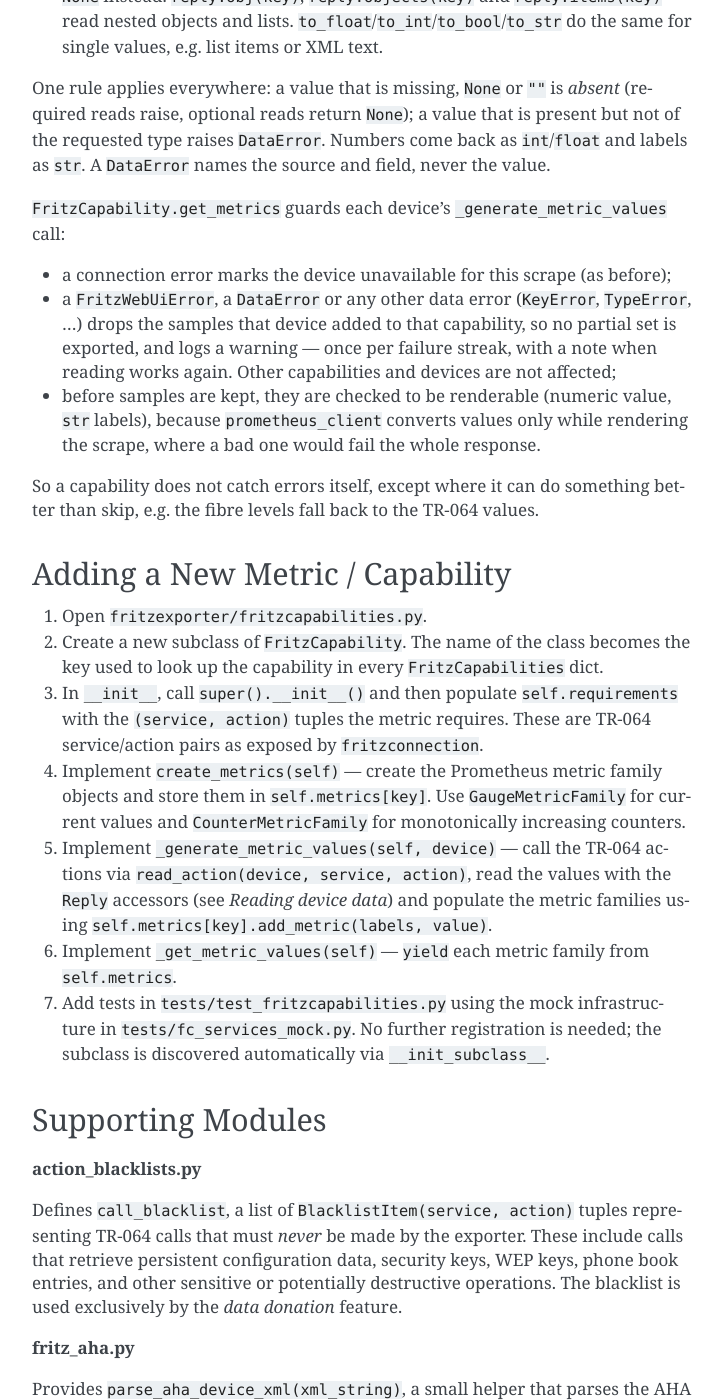
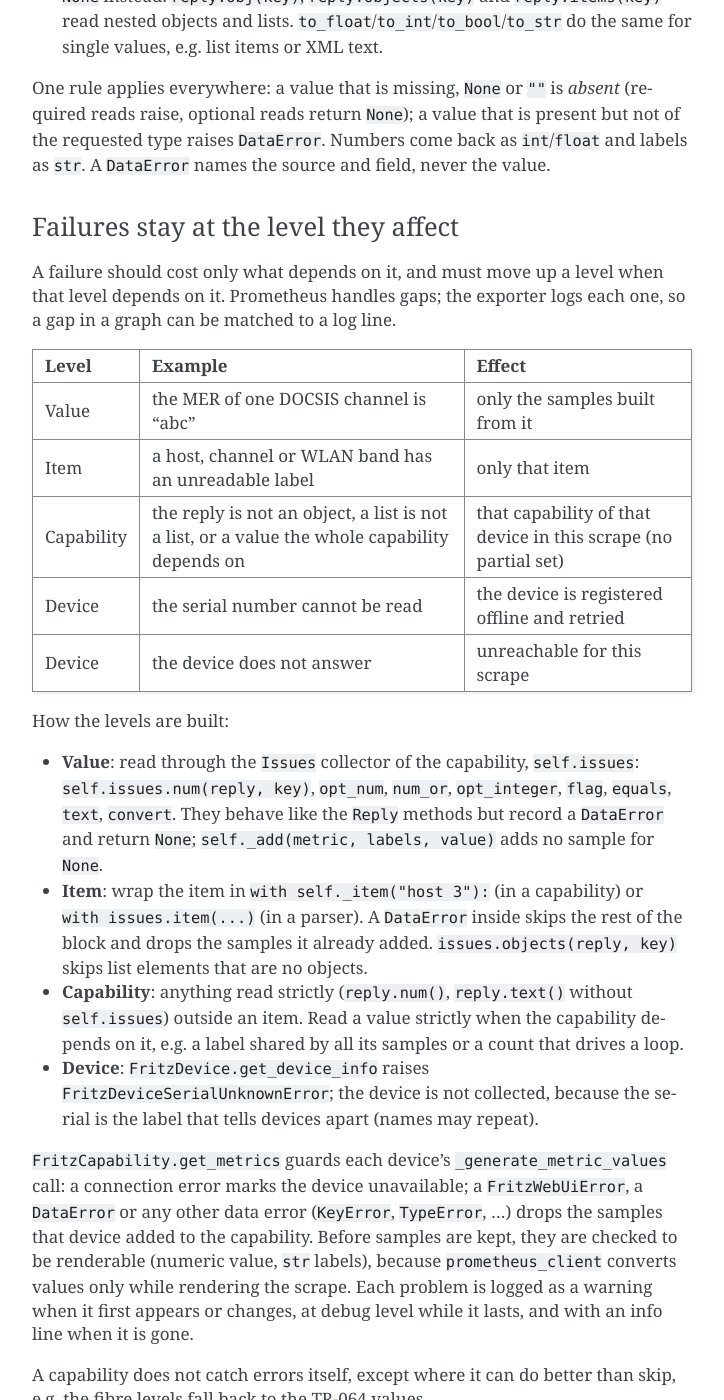
Before and after one commit to pdreker/fritz_exporter, a Sphinx documentation site: the page built from docs/coding.rst, in a window 1280 px wide and 1400 px high, scrolled down 4235 px. Shown: the whole window, without its empty margins (388-1112 px from the left). Built offline with Sphinx 7.4.7, drawn with Linux system fonts in a browser that asks for light colours; some of the changed text lies outside the part shown.

Commit message:
docs: describe the failure levels for reading device data
Co-Authored-By: Claude Opus 5.5 <noreply@anthropic.com>

```diff
--- a/docs/coding.rst
+++ b/docs/coding.rst
@@ -188,19 +188,60 @@ One rule applies everywhere: a value that is missing, ``None`` or ``""`` is *abs
 not of the requested type raises ``DataError``.  Numbers come back as ``int``/``float``
 and labels as ``str``.  A ``DataError`` names the source and field, never the value.
 
+Failures stay at the level they affect
+^^^^^^^^^^^^^^^^^^^^^^^^^^^^^^^^^^^^^^
+
+A failure should cost only what depends on it, and must move up a level when that
+level depends on it.  Prometheus handles gaps; the exporter logs each one, so a gap
+in a graph can be matched to a log line.
+
++------------+----------------------------------------+-----------------------------------+
+| Level      | Example                                | Effect                            |
++============+========================================+===================================+
+| Value      | the MER of one DOCSIS channel is "abc" | only the samples built from it    |
++------------+----------------------------------------+-----------------------------------+
+| Item       | a host, channel or WLAN band has an    | only that item                    |
+|            | unreadable label                       |                                   |
++------------+----------------------------------------+-----------------------------------+
+| Capability | the reply is not an object, a list is  | that capability of that device in |
+|            | not a list, or a value the whole       | this scrape (no partial set)      |
+|            | capability depends on                  |                                   |
++------------+----------------------------------------+-----------------------------------+
+| Device     | the serial number cannot be read       | the device is registered offline  |
+|            |                                        | and retried                       |
++------------+----------------------------------------+-----------------------------------+
+| Device     | the device does not answer             | unreachable for this scrape       |
++------------+----------------------------------------+-----------------------------------+
+
+How the levels are built:
+
+* **Value**: read through the ``Issues`` collector of the capability, ``self.issues``:
+  ``self.issues.num(reply, key)``, ``opt_num``, ``num_or``, ``opt_integer``, ``flag``,
+  ``equals``, ``text``, ``convert``.  They behave like the ``Reply`` methods but record a
+  ``DataError`` and return ``None``; ``self._add(metric, labels, value)`` adds no
+  sample for ``None``.
+* **Item**: wrap the item in ``with self._item("host 3"):`` (in a capability) or
+  ``with issues.item(...)`` (in a parser).  A ``DataError`` inside skips the rest of
+  the block and drops the samples it already added.  ``issues.objects(reply, key)``
+  skips list elements that are no objects.
+* **Capability**: anything read strictly (``reply.num()``, ``reply.text()`` without
+  ``self.issues``) outside an item.  Read a value strictly when the capability depends
+  on it, e.g. a label shared by all its samples or a count that drives a loop.
+* **Device**: ``FritzDevice.get_device_info`` raises ``FritzDeviceSerialUnknownError``;
+  the device is not collected, because the serial is the label that tells devices
+  apart (names may repeat).
+
 ``FritzCapability.get_metrics`` guards each device's ``_generate_metric_values`` call:
+a connection error marks the device unavailable; a ``FritzWebUiError``, a
+``DataError`` or any other data error (``KeyError``, ``TypeError``, ...) drops the
+samples that device added to the capability.  Before samples are kept, they are
+checked to be renderable (numeric value, ``str`` labels), because ``prometheus_client``
+converts values only while rendering the scrape.  Each problem is logged as a warning
+when it first appears or changes, at debug level while it lasts, and with an info line
+when it is gone.
 
-* a connection error marks the device unavailable for this scrape (as before);
-* a ``FritzWebUiError``, a ``DataError`` or any other data error (``KeyError``,
-  ``TypeError``, ...) drops the samples that device added to that capability, so no
-  partial set is exported, and logs a warning — once per failure streak, with a note
-  when reading works again.  Other capabilities and devices are not affected;
-* before samples are kept, they are checked to be renderable (numeric value, ``str``
-  labels), because ``prometheus_client`` converts values only while rendering the
-  scrape, where a bad one would fail the whole response.
-
-So a capability does not catch errors itself, except where it can do something
-better than skip, e.g. the fibre levels fall back to the TR-064 values.
+A capability does not catch errors itself, except where it can do better than skip,
+e.g. the fibre levels fall back to the TR-064 values.
 
 
 Adding a New Metric / Capability
@@ -216,9 +257,9 @@ Adding a New Metric / Capability
    store them in ``self.metrics[key]``.  Use ``GaugeMetricFamily`` for current values
    and ``CounterMetricFamily`` for monotonically increasing counters.
 5. Implement ``_generate_metric_values(self, device)`` — call the TR-064 actions via
-   ``read_action(device, service, action)``, read the values with the ``Reply``
-   accessors (see *Reading device data*) and populate the metric families using
-   ``self.metrics[key].add_metric(labels, value)``.
+   ``read_action(device, service, action)`` and add samples with
+   ``self._add(key, labels, self.issues.num(reply, field))``, keeping failures at
+   their level (see *Reading Device Data*).
 6. Implement ``_get_metric_values(self)`` — ``yield`` each metric family from
    ``self.metrics``.
 7. Add tests in ``tests/test_fritzcapabilities.py`` using the mock infrastructure in
```
Also changed, not shown: AGENTS.md (+9 -2 lines).
